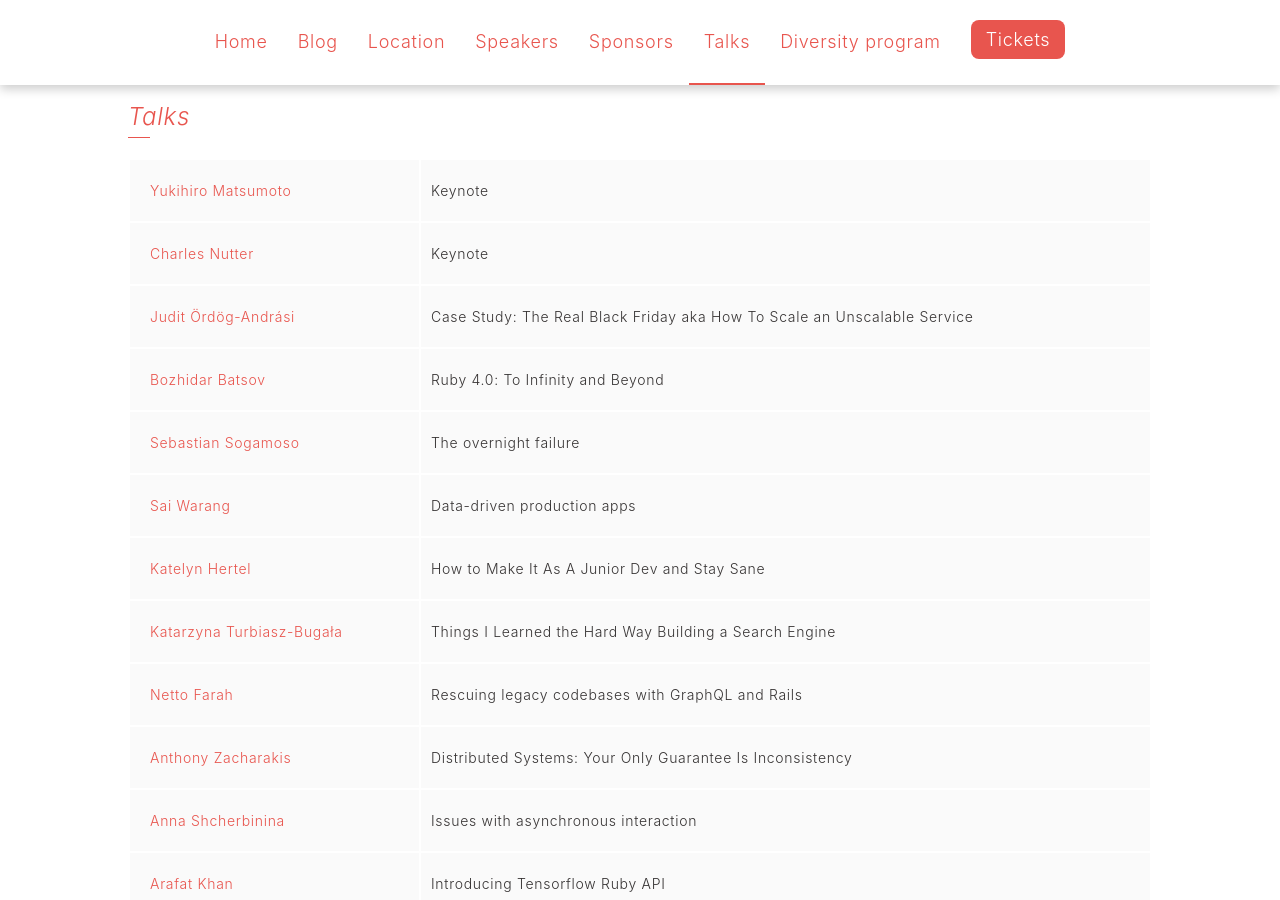
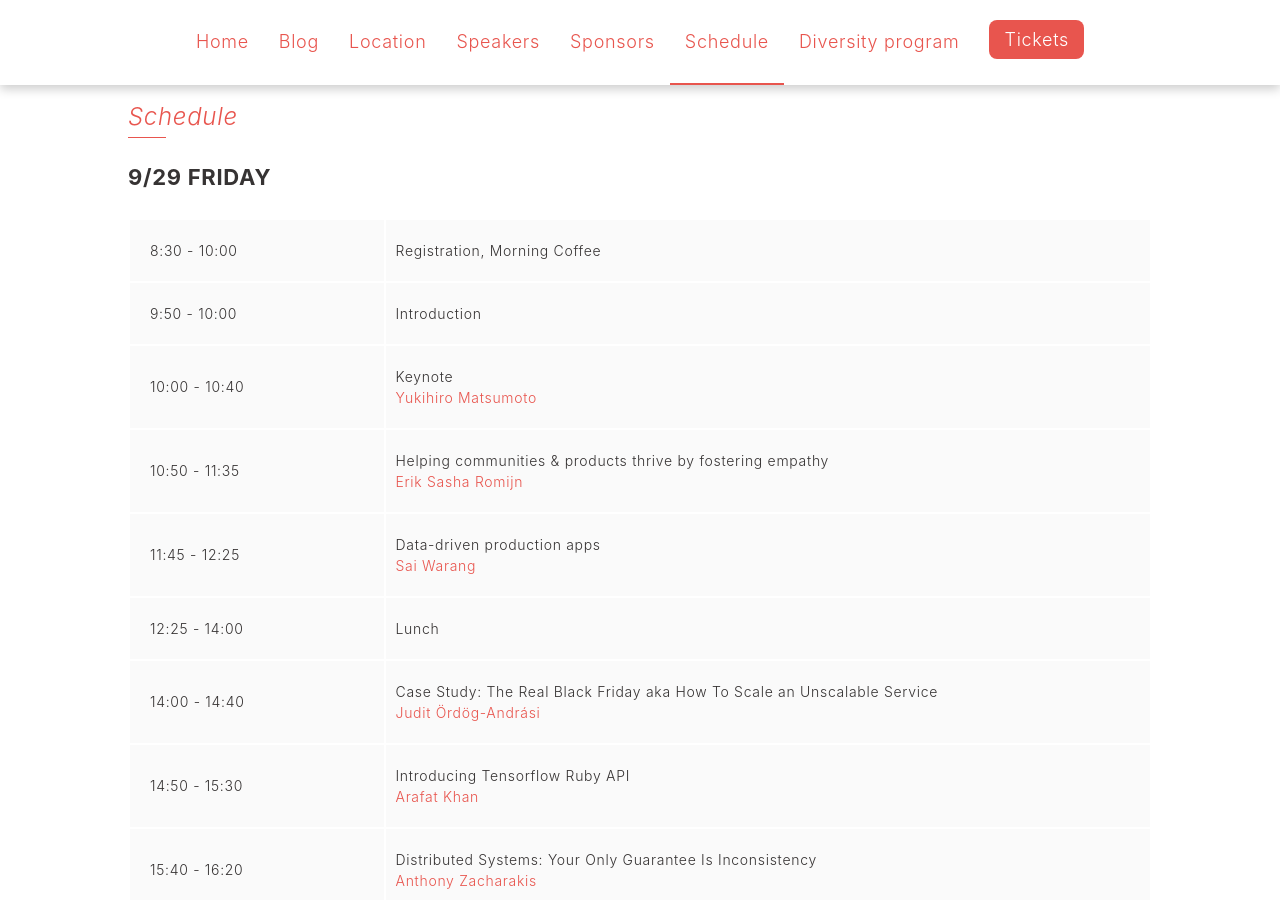
Before and after one commit to euruko/euruko2017.github.io, a Jekyll site: the page built from schedule.html, in a window 1280 px wide and 900 px high. Built offline with Jekyll 4.4.1, drawn with Linux system fonts in a browser that asks for light colours; some of the changed text lies outside the part shown.

Commit message:
Added schedule to the talk page

```diff
--- /dev/null
+++ b/_data/schedule.json
@@ -0,0 +1,124 @@
+[
+  {
+    "date": "9/29",
+    "day": "Friday",
+    "events": [
+      {
+        "time": "8:30 - 10:00",
+        "title": "Registration, Morning Coffee"
+      },
+      {
+        "time": "9:50 - 10:00",
+        "title": "Introduction"
+      },
+      {
+        "time": "10:00 - 10:40",
+        "title": "Keynote",
+        "speaker_id": "matz"
+      },
+      {
+        "time": "10:50 - 11:35",
+        "title": "Helping communities & products thrive by fostering empathy",
+        "speaker_id": "sasha"
+      },
+      {
+        "time": "11:45 - 12:25",
+        "title": "Data-driven production apps",
+        "speaker_id": "sai"
+      },
+      {
+        "time": "12:25 - 14:00",
+        "title": "Lunch"
+      },
+      {
+        "time": "14:00 - 14:40",
+        "title": "Case Study: The Real Black Friday aka How To Scale an Unscalable Service",
+        "speaker_id": "judit"
+      },
+      {
+        "time": "14:50 - 15:30",
+        "title": "Introducing Tensorflow Ruby API",
+        "speaker_id": "arafat"
+      },
+      {
+        "time": "15:40 - 16:20",
+        "title": "Distributed Systems: Your Only Guarantee Is Inconsistency",
+        "speaker_id": "anthony"
+      },
+      {
+        "time": "16:20 - 16:50",
+        "title": "Coffee Break"
+      },
+      {
+        "time": "16:50 - 17:30",
+        "title": "Things I Learned the Hard Way Building a Search Engine",
+        "speaker_id": "katarzyna"
+      },
+      {
+        "time": "17:40 - 18:20",
+        "title": "Lightning Talks"
+      }
+    ]
+  },
+  {
+    "date": "9/30",
+    "day": "Saturday",
+    "events": [
+      {
+        "time": "9:00 - 10:00",
+        "title": "Morning Coffee"
+      },
+      {
+        "time": "10:00 - 11:10",
+        "title": "Keynote",
+        "speaker_id": "headius"
+      },
+      {
+        "time": "11:20 - 12:00",
+        "title": "How to Make It As A Junior Dev and Stay Sane",
+        "speaker_id": "katelyn"
+      },
+      {
+        "time": "12:10 - 12:50",
+        "title": "Issues with asynchronous interaction",
+        "speaker_id": "anna"
+      },
+      {
+        "time": "12:50 - 14:00",
+        "title": "Lunch"
+      },
+      {
+        "time": "14:00 - 14:40",
+        "title": "The overnight failure",
+        "speaker_id": "sebastian"
+      },
+      {
+        "time": "14:50 - 15:30",
+        "title": "Rescuing legacy codebases with GraphQL and Rails",
+        "speaker_id": "netto"
+      },
+      {
+        "time": "15:40 - 16:20",
+        "title": "Predicting Performance Changes of Distributed Applications",
+        "speaker_id": "wojtek"
+      },
+      {
+        "time": "16:20 - 16:50",
+        "title": "Coffee Break"
+      },
+      {
+        "time": "16:50 - 17:20",
+        "title": "Lightning Talks"
+      },
+      {
+        "time": "17:30 - 18:10",
+        "title": "Ruby 4.0: To Infinity and Beyond",
+        "speaker_id": "bozhidar"
+      },
+      {
+        "time": "18:10 - 18:30",
+        "title": "Closing Ceremony"
+      }
+    ]
+  }
+]
--- a/_sass/schedule.scss
+++ b/_sass/schedule.scss
@@ -1,7 +1,31 @@
+.schedule-day {
+  margin-bottom: 30px;
+}
+
+.schedule-date {
+  margin-bottom: 20px;
+  color: $font-color;
+  font-size: 22px;
+  font-weight: bold;
+  text-transform: uppercase;
+  line-height: 1.8;
+}
+
 .section-schedule {
   background: #ffffff;
 }
 
-.schedule-talk {
+.schedule-time {
+  width: 25%;
+
+  @media(max-width: 860px) {
+    white-space: nowrap;
+    padding-left: 10px !important;
+    text-align: center !important;
+  }
+}
+
+.schedule-title {
+  width: 75%;
   text-align: left;
 }
--- a/schedule.html
+++ b/schedule.html
@@ -1,26 +1,45 @@
 ---
 layout: page
-title: Talks
-menuTitle: Talks
-permalink: /talks/
+title: Schedule
+menuTitle: Schedule
+permalink: /schedule/
+redirect_from: /talks/
 order: 6
 ---
 <section class="section-schedule">
   <div class="section-container section-container--full">
-    <h2 class="section__title">Talks</h2>
+    <h2 class="section__title">Schedule</h2>
+    {% for day in site.data.schedule %}
+      <div class="schedule-day">
+        <h3 class="schedule-date">
+          {{ day.date }} {{ day.day }}
+        </h3>
         <table>
+          {% for event in day.events %}
+            <tr>
+              <td class="schedule-time">
+                {{ event.time }}
+              </td>
+              <td class="schedule-title">
+                <div>
+                  {{ event.title }}
+                </div>
+                {% if event.speaker_id %}
+                  <div>
+                    <a href="/speakers/#{{ event.speaker_id }}">
                       {% for speaker in site.data.speakers %}
-      <tr>
-        <td>
-          <a href="/speakers/#{{ speaker.id }}">
+                        {% if speaker.id == event.speaker_id %}
                           {{ speaker.name }}
+                        {% endif %}
+                      {% endfor %}
                     </a>
-        </td>
-        <td class="schedule-talk">
-          {{ speaker.talk_title }}
+                  </div>
+                {% endif %}
               </td>
             </tr>
           {% endfor %}
         </table>
       </div>
+    {% endfor %}
+  </div>
 </section>
```
Lines whose indentation alone changed are shown as unchanged.
